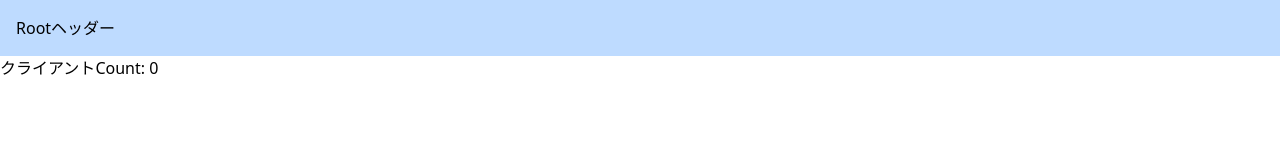
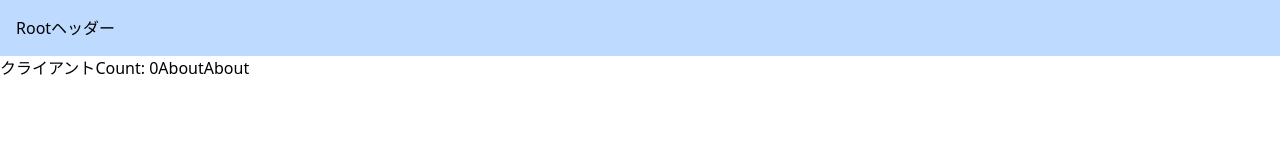
Before and after one commit to hiroshi-hirobe/next-udemy-basic, a Next.js app: page /rcc in a window 1280 px wide. Shown: the top 160 px of the page. Built offline with nearby package versions, Linux system fonts and the light colour scheme.

Commit message:
リンクの設定方法

```diff
--- a/src/app/rcc/page.tsx
+++ b/src/app/rcc/page.tsx
@@ -1,15 +1,20 @@
 'use client'
 
 import { useState } from "react"
+import { useRouter } from "next/navigation"  // 同名のuseRouterが過去に提供されていたため、インポート元に注意
+import Link from "next/link"
 
 export default function ClientComponent() {
   const [ count, setCount ] = useState(0)
+  const router = useRouter()
 
   console.log('Client')
   return (
     <div>
       クライアント
       <button onClick={() => setCount(count + 1)}>Count: {count}</button>
+      <Link href='/about'>About</Link>
+      <button onClick={() => router.push('/about')}>About</button>
     </div>
   )
 }
--- a/src/app/rsc/page.tsx
+++ b/src/app/rsc/page.tsx
@@ -1,4 +1,5 @@
 import ClientComponent from '@/components/ClientComponent'
+import Link from 'next/link'
 
 export default function ServerComponent() {
   console.log('Sever')
@@ -6,6 +7,7 @@ export default function ServerComponent() {
     <div>
       サーバー
       <ClientComponent />
+      <Link href='/about'>About</Link>
     </div>
   )
 }
```
